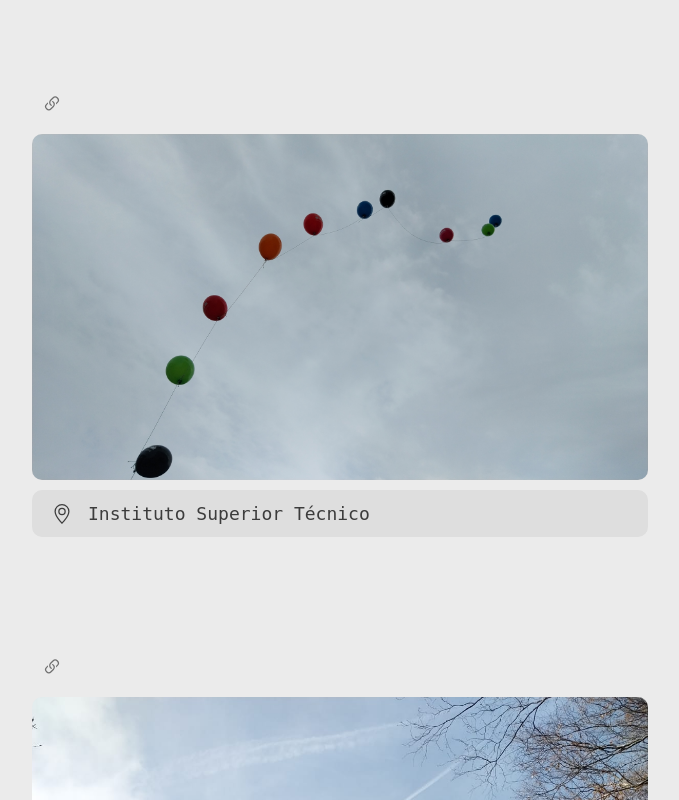
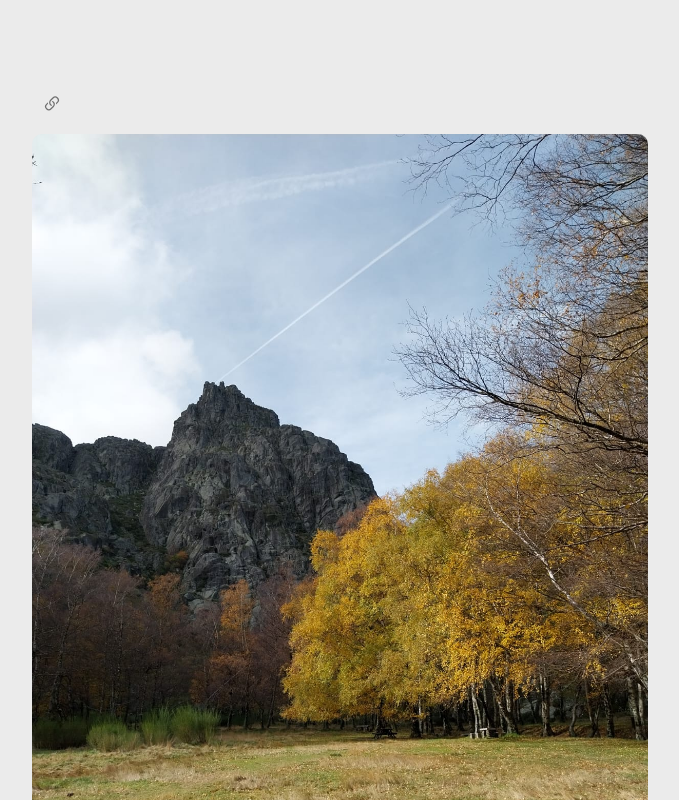
Before and after one commit to bogosorter/blog, a React (Create React App) app: page / in a window 1280 px wide. Shown: the part 1380-2180 px from the top of the page, without its empty margins (300-979 px from the left). Built offline with nearby package versions, Linux system fonts and the light colour scheme.

Commit message:
Removed balloons

```diff
--- a/src/App.tsx
+++ b/src/App.tsx
@@ -69,11 +69,6 @@ function App() {
                         <Reference reference='underwater' />
                         <Image src={underwater} setFullscreen={setFullscreen} />
                         <Metadata location="Coimbra" />
-
-                        <Separator />
-                        <Reference reference='balloons' />
-                        <Image src={balloons} setFullscreen={setFullscreen} />
-                        <Metadata location="Instituto Superior Técnico" />
 
                         <Separator />
                         <Reference reference='ametade' />
```
